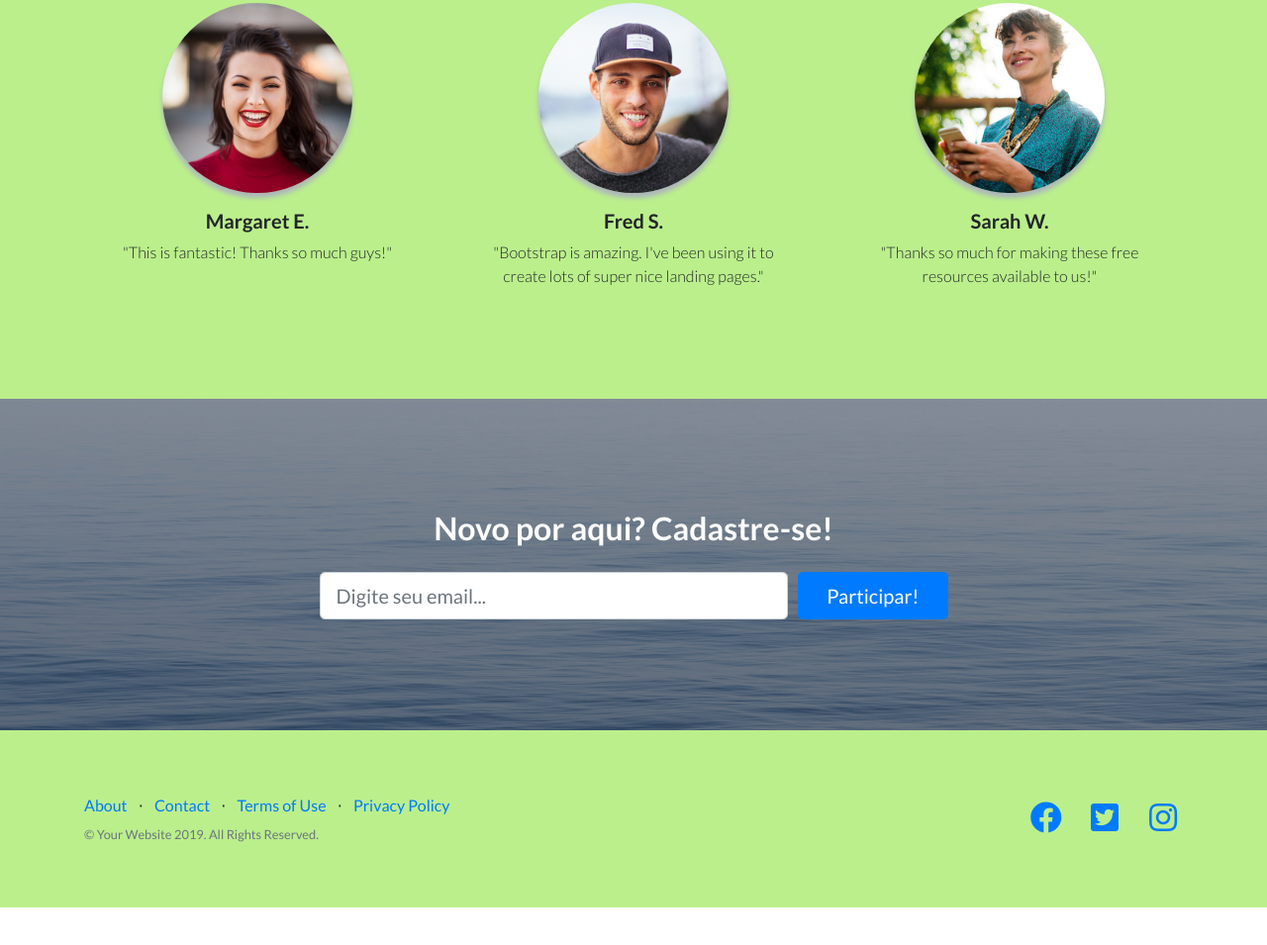
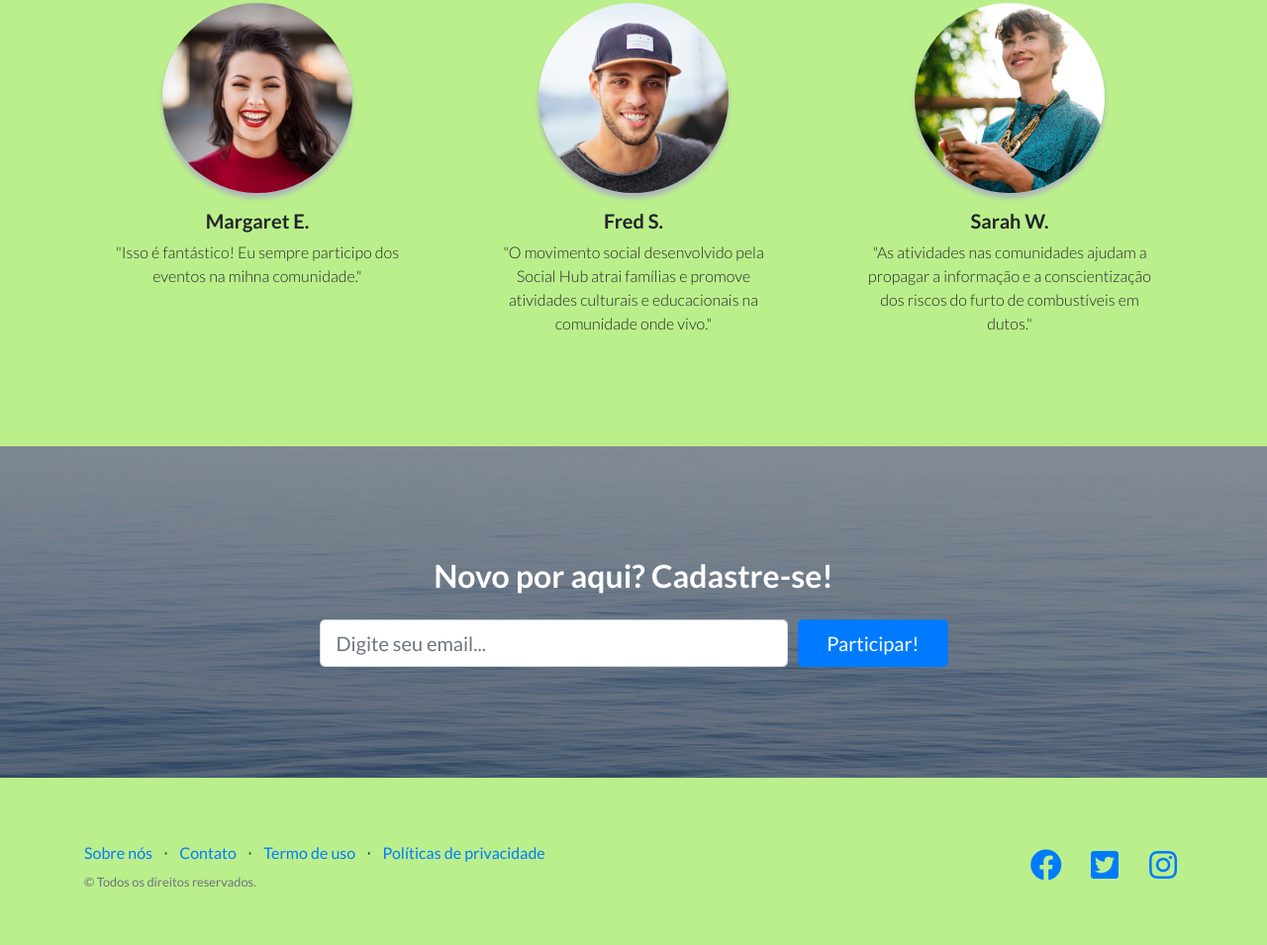
Before and after one commit to oegsolution/social, a website: page index.html in a window 1280 px wide. Shown: the part 1338-2293 px from the top of the page at 99% size. Before the commit the page ends 2255 px from the top, so only its background shows below. Drawn offline with Linux system fonts and the light colour scheme.

Commit message:
added text

```diff
--- a/index.html
+++ b/index.html
@@ -8,7 +8,7 @@
   <meta name="description" content="">
   <meta name="author" content="">
 
-  <title>Landing Page - Start Bootstrap Theme</title>
+  <title>Social Hub - Plataforma de engajamento social</title>
 
   <!-- Bootstrap core CSS -->
   <link href="vendor/bootstrap/css/bootstrap.min.css" rel="stylesheet">
@@ -121,21 +121,21 @@
           <div class="testimonial-item mx-auto mb-5 mb-lg-0">
             <img class="img-fluid rounded-circle mb-3" src="img/testimonials-1.jpg" alt="">
             <h5>Margaret E.</h5>
-            <p class="font-weight-light mb-0">"This is fantastic! Thanks so much guys!"</p>
+            <p class="font-weight-light mb-0">"Isso é fantástico! Eu sempre participo dos eventos na mihna comunidade."</p>
           </div>
         </div>
         <div class="col-lg-4">
           <div class="testimonial-item mx-auto mb-5 mb-lg-0">
             <img class="img-fluid rounded-circle mb-3" src="img/testimonials-2.jpg" alt="">
             <h5>Fred S.</h5>
-            <p class="font-weight-light mb-0">"Bootstrap is amazing. I've been using it to create lots of super nice landing pages."</p>
+            <p class="font-weight-light mb-0">"O movimento social desenvolvido pela Social Hub atrai famílias e promove atividades culturais e educacionais na comunidade onde vivo."</p>
           </div>
         </div>
         <div class="col-lg-4">
           <div class="testimonial-item mx-auto mb-5 mb-lg-0">
             <img class="img-fluid rounded-circle mb-3" src="img/testimonials-3.jpg" alt="">
             <h5>Sarah W.</h5>
-            <p class="font-weight-light mb-0">"Thanks so much for making these free resources available to us!"</p>
+            <p class="font-weight-light mb-0">"As atividades nas comunidades ajudam a propagar a informação e a conscientização dos riscos do furto de combustíveis em dutos."</p>
           </div>
         </div>
       </div>
@@ -173,22 +173,22 @@
         <div class="col-lg-6 h-100 text-center text-lg-left my-auto">
           <ul class="list-inline mb-2">
             <li class="list-inline-item">
-              <a href="#">About</a>
+              <a href="#">Sobre nós</a>
             </li>
             <li class="list-inline-item">&sdot;</li>
             <li class="list-inline-item">
-              <a href="#">Contact</a>
+              <a href="#">Contato</a>
             </li>
             <li class="list-inline-item">&sdot;</li>
             <li class="list-inline-item">
-              <a href="#">Terms of Use</a>
+              <a href="#">Termo de uso</a>
             </li>
             <li class="list-inline-item">&sdot;</li>
             <li class="list-inline-item">
-              <a href="#">Privacy Policy</a>
+              <a href="#">Políticas de privacidade</a>
             </li>
           </ul>
-          <p class="text-muted small mb-4 mb-lg-0">&copy; Your Website 2019. All Rights Reserved.</p>
+          <p class="text-muted small mb-4 mb-lg-0">&copy; Todos os direitos reservados.</p>
         </div>
         <div class="col-lg-6 h-100 text-center text-lg-right my-auto">
           <ul class="list-inline mb-0">
```
